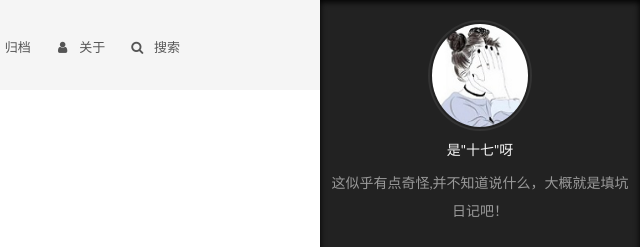
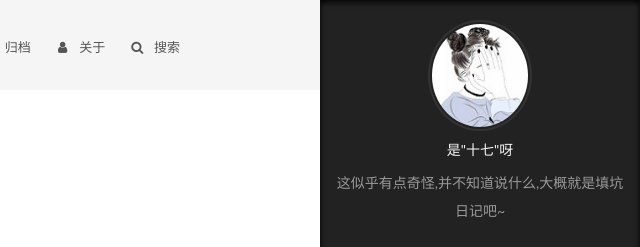
Before and after one commit to shiqiRose/shiqiRose.github.io, a plain HTML site: page about/index.html in a window 1280 px wide. Both pictures are taken after a click on the element 1238 px from the left and 743 px from the top of the page. Shown: the top 247 px of the page, 640-1280 px from the left. Drawn offline with Linux system fonts and the light colour scheme; some packages are replaced by stand-ins of ours; a script that the page names is missing.

Commit message:
Site updated: 2018-04-09 21:57:28

```diff
--- a/about/index.html
+++ b/about/index.html
@@ -79,17 +79,17 @@
 
 
 
-<meta name="description" content="这似乎有点奇怪,并不知道说什么，大概就是填坑日记吧！">
+<meta name="description" content="这似乎有点奇怪,并不知道说什么,大概就是填坑日记吧~">
 <meta property="og:type" content="website">
 <meta property="og:title" content="about">
 <meta property="og:url" content="http://yoursite.com/about/index.html">
 <meta property="og:site_name" content="十七日食记">
-<meta property="og:description" content="这似乎有点奇怪,并不知道说什么，大概就是填坑日记吧！">
+<meta property="og:description" content="这似乎有点奇怪,并不知道说什么,大概就是填坑日记吧~">
 <meta property="og:locale" content="zh-Hans">
 <meta property="og:updated_time" content="2018-04-08T13:03:27.124Z">
 <meta name="twitter:card" content="summary">
 <meta name="twitter:title" content="about">
-<meta name="twitter:description" content="这似乎有点奇怪,并不知道说什么，大概就是填坑日记吧！">
+<meta name="twitter:description" content="这似乎有点奇怪,并不知道说什么,大概就是填坑日记吧~">
 
 
 
@@ -353,7 +353,7 @@
                 alt="是"十七"呀" />
 
               <p class="site-author-name" itemprop="name">是"十七"呀</p>
-              <p class="site-description motion-element" itemprop="description">这似乎有点奇怪,并不知道说什么，大概就是填坑日记吧！</p>
+              <p class="site-description motion-element" itemprop="description">这似乎有点奇怪,并不知道说什么,大概就是填坑日记吧~</p>
           </div>
 
           <nav class="site-state motion-element">
--- a/css/main.css
+++ b/css/main.css
@@ -1848,7 +1848,7 @@ pre .javascript .function {
   width: 4px;
   height: 4px;
   border-radius: 50%;
-  background: #f0dd01;
+  background: #fa00ff;
 }
 .links-of-blogroll {
   font-size: 13px;
```
Also changed, not shown: 2018/04/07/hello-world/index.html (+1 -1 lines), 2018/04/08/first-blog/index.html (+1 -1 lines), 2018/04/08/hexo d无反应/index.html (+1 -1 lines), archives/2018/04/index.html (+4 -4 lines), archives/2018/index.html (+4 -4 lines), archives/index.html (+4 -4 lines), categories/index.html (+4 -4 lines), index.html (+4 -4 lines), schedule/index.html (+4 -4 lines), tags/hexo/index.html (+4 -4 lines), tags/index.html (+4 -4 lines).
